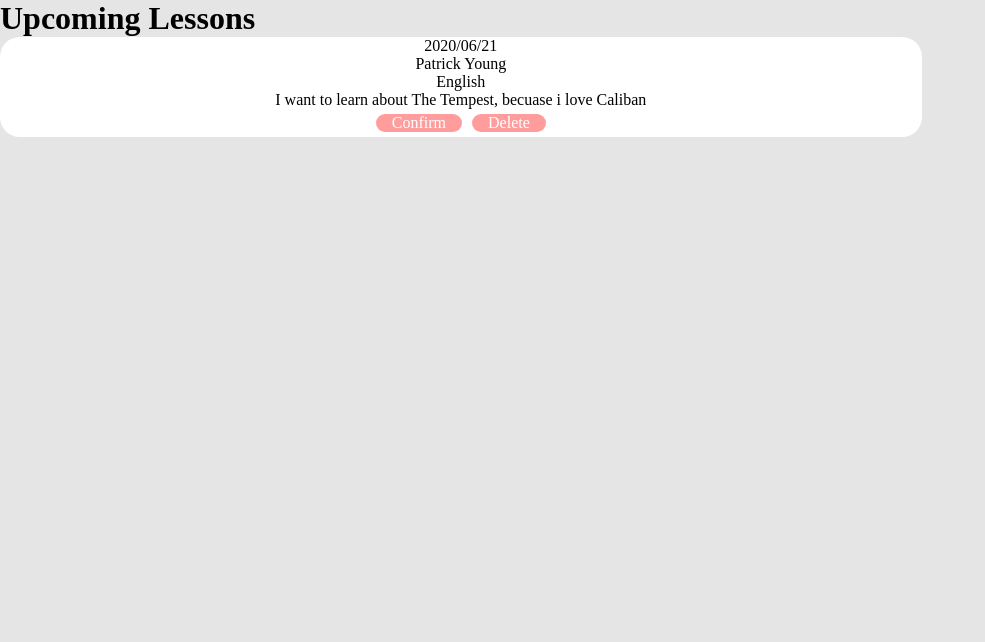
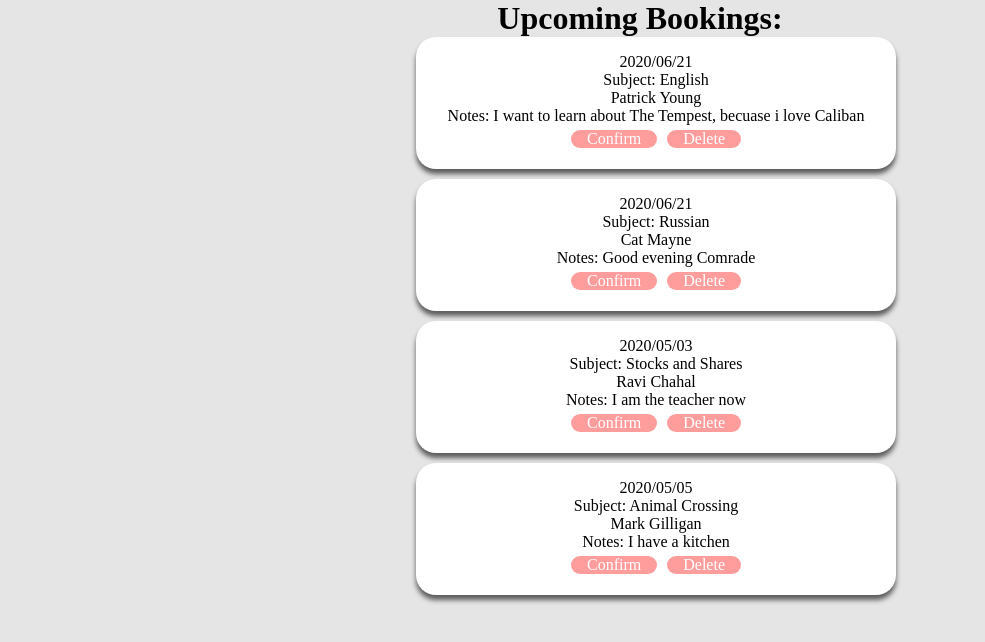
Before and after one commit to SchoolOfCode/final-project-stretch-goals, a Next.js app in the folder client/: page /components/TutorDash/LessonManager in a window 1280 px wide. Shown: the top 642 px of the page, without its empty margins (0-985 px from the left). Built offline with nearby package versions, Linux system fonts and the light colour scheme; a web font is replaced by a local one.

Commit message:
tutor UI for bookings made. Time display fixed on sutdent bookingLesson component. fetch requests made for GET and POST requests to BOOKINGS table. Need to make BOOKINGS table in backend

```diff
--- a/client/pages/components/MaterialUIPickers/index.js
+++ b/client/pages/components/MaterialUIPickers/index.js
@@ -29,9 +29,9 @@ export default function MaterialUIPickers({
         <Grid container justify="space-around">
           <KeyboardDatePicker
             margin="normal"
-            id="date-picker-dialog"
+            id="date-picker"
             label="Date"
-            format="yyyy/MM/dd hh:mm a"
+            format="dd/MM/yyyy"
             value={selectedDate}
             onChange={handleDateChange}
             KeyboardButtonProps={{
@@ -43,11 +43,13 @@ export default function MaterialUIPickers({
             margin="normal"
             id="time-picker"
             label="Time"
+            minutesStep={15}
             value={selectedDate}
             onChange={handleDateChange}
             KeyboardButtonProps={{
               "aria-label": "change time"
             }}
+            selectedDateProp={selectedDate}
           />
         </Grid>
       </MuiPickersUtilsProvider>
--- a/client/pages/components/SearchTutors/SearchTutors.js
+++ b/client/pages/components/SearchTutors/SearchTutors.js
@@ -8,11 +8,11 @@ export default function SearchTutors({
   searchBoolean,
   subject,
   setSubject,
-  setSearchResultsData,
+  setSearchResultsData
 }) {
   async function handleSubmit() {
     const res = await fetch(
-      "https://wsibkd4d97.execute-api.eu-west-1.amazonaws.com/dev/tutors"
+      "https://ugujwwfn00.execute-api.eu-west-1.amazonaws.com/dev/tutors"
     );
     const data = await res.json();
     setSearchResultsData(data);
--- a/client/pages/components/TutorDash/LessonManager/LessonManager.module.css
+++ b/client/pages/components/TutorDash/LessonManager/LessonManager.module.css
@@ -1,29 +1,41 @@
 .mainContainer {
   display: grid;
   align-items: center;
+  justify-content: center;
   height: 70%;
-  width: 90%;
+  width: 100%;
+}
+
+.h1 {
+  text-align: center;
 }
 
 .bookingCard {
   background-color: var(--theme-color-4);
   border-radius: 20px;
   height: 20%;
-  width: 80%;
+  width: 100%;
   display: grid;
   grid-template-areas:
     "date"
     "name"
-    "subject"
     "notes"
     "buttons";
   align-items: center;
   justify-items: center;
+  padding: 1em;
+  margin-bottom: 10px;
+  box-shadow: 0 5px 5px var(--shadow-color);
 }
 
 .date {
-  display: flex;
+  display: flexbox;
+  flex-direction: column;
   grid-area: date;
+  justify-content: space-between;
+  justify-items: center;
+  align-items: center;
+  align-content: center;
 }
 
 .name {
@@ -31,14 +43,10 @@
   display: flex;
 }
 
-.subject {
-  display: flex;
-  grid-area: subject;
-}
-
 .notes {
   display: flex;
   grid-area: notes;
+  align-items: flex-start;
 }
 
 .buttons {
--- a/client/pages/components/TutorDash/LessonManager/index.js
+++ b/client/pages/components/TutorDash/LessonManager/index.js
@@ -1,32 +1,69 @@
+import { useState } from "react";
 import css from "./LessonManager.module.css";
 import Button from "../../Button/Button";
 
-export default function LessonManager() {
-  const bookings = [
+let dummyData = [
   {
     date: "2020/06/21",
     studentName: "Patrick Young",
     subject: "English",
     notes: "I want to learn about The Tempest, becuase i love Caliban"
+  },
+  {
+    date: "2020/06/21",
+    studentName: "Cat Mayne ",
+    subject: "Russian",
+    notes: "Good evening Comrade"
+  },
+  {
+    date: "2020/05/03",
+    studentName: "Ravi Chahal",
+    subject: "Stocks and Shares",
+    notes: "I am the teacher now"
+  },
+  {
+    date: "2020/05/05",
+    studentName: "Mark Gilligan",
+    subject: "Animal Crossing",
+    notes: "I have a kitchen"
   }
 ];
 
+export default function LessonManager() {
+  const [bookings, setBookings] = useState(dummyData);
+
+  function deleteBooking(i) {
+    setBookings([...bookings.slice(0, i), ...bookings.slice(i + 1)]);
+  }
+
+  // //function to fetch data from BOOKINGS table. To be displayed in UI
+  // async function getBookings() {
+  //   const res = await fetch(/*"url for our bookings database/id"*/);
+  //   const data = await res.json();
+  //   // setbookings(data)
+  // }
+
   return (
     <>
-      <h1>Upcoming Lessons</h1>
       <div className={css.mainContainer}>
+        <h1 className={css.h1}>Upcoming Bookings:</h1>
         <ul style={{ listStyleType: "none" }}>
-          {bookings.map(item => {
+          {bookings.map((item, i) => {
             return (
               <li>
                 <div className={css.bookingCard}>
-                  <div className={css.date}>{item.date}</div>
+                  <div className={css.date}>
+                    <div>{item.date}</div>
+                    <div>Subject: {item.subject}</div>
+                  </div>
                   <div className={css.name}>{item.studentName}</div>
-                  <div className={css.subject}>{item.subject}</div>
-                  <div className={css.notes}>{item.notes}</div>
+                  <div className={css.notes}>Notes: {item.notes}</div>
                   <div className={css.buttons}>
                     <Button text="Confirm" />
-                    <Button text="Delete" />
+                    <Button
+                      text="Delete"
+                      handleClick={() => deleteBooking(i)}
+                    />
                   </div>
                 </div>
               </li>
```
Also changed, not shown: client/pages/components/BookLesson/index.js (+12 -8 lines). Lines whose indentation alone changed are shown as unchanged.
